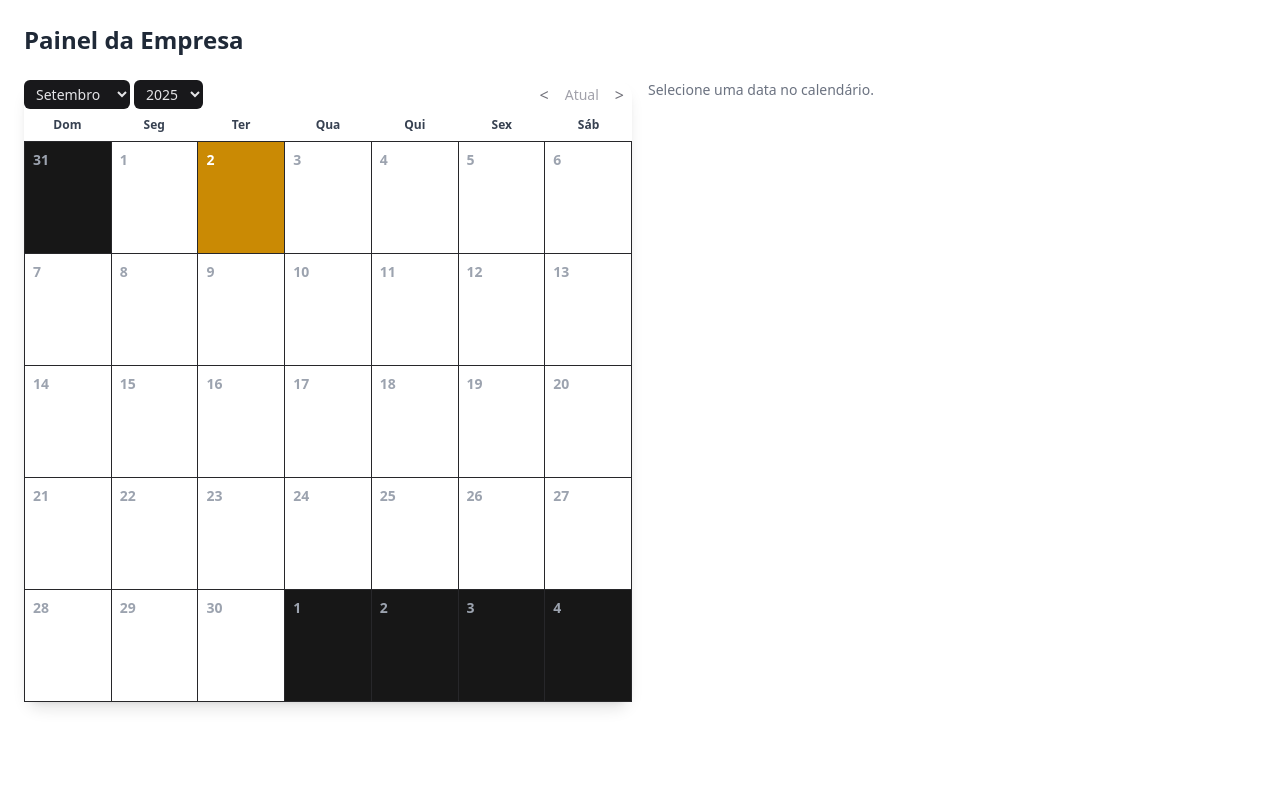
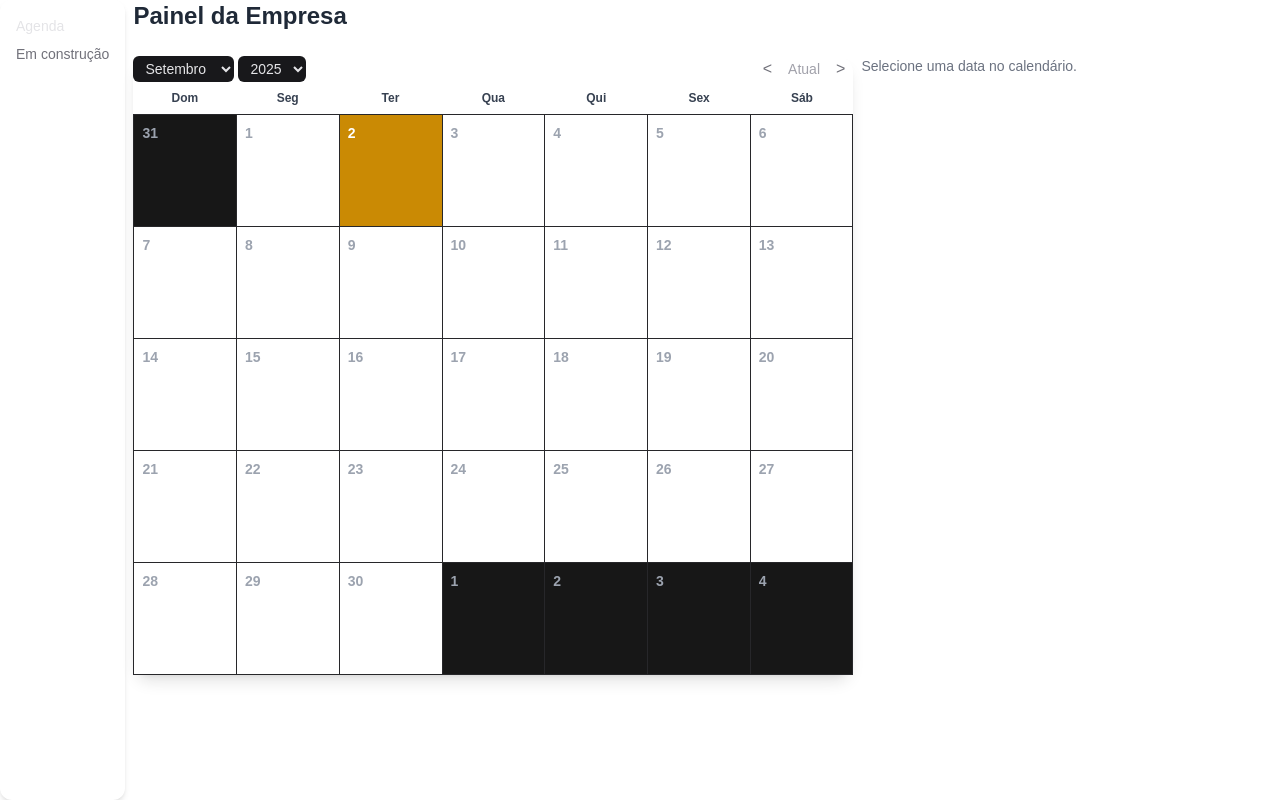
Before and after one commit to Gleis0nLemos/agendio-front, a Next.js app: page / in a window 1280 px wide. Built offline with nearby package versions, Linux system fonts and the light colour scheme.

Commit message:
feat: added a sidebar to navegation

```diff
--- a/src/app/globals.css
+++ b/src/app/globals.css
@@ -19,6 +19,10 @@ select::-webkit-scrollbar {
 select::-webkit-scrollbar-thumb {
   background: #222; /* cor escura */
   border-radius: 8px;
+}
+
+body {
+  font-family: Arial, Helvetica, sans-serif
 }
 
 
--- a/src/app/page.tsx
+++ b/src/app/page.tsx
@@ -97,17 +97,48 @@
 import { useState } from "react";
 import Calendar from "@/components/Calendar";
 import AppointmentList from "@/components/AppointmentList";
+import Sidebar from "@/components/Sidebar";
 
 export default function DashboardPage() {
   const [selectedDate, setSelectedDate] = useState<Date | null>(null);
+  const [currentSection, setCurrentSection] = useState("agenda");
 
   return (
-    <main className="min-h-screen p-6 bg-background">
-      <h1 className="text-2xl font-bold mb-6">Painel da Empresa</h1>
+    <main className="min-h-screen bg-background flex justify-center">
+      <div className="w-full max-w-7xl">
+        <div className="flex items-start gap-2">
+          <div className="flex-none">
+            <Sidebar onChangeSection={setCurrentSection} />
+          </div>
 
-      <div className="grid grid-cols-1 md:grid-cols-2 gap-4">
-        <Calendar onSelectDate={setSelectedDate} />
-        <AppointmentList date={selectedDate} />
+          {/* Área principal (título + conteúdo) */}
+          <div className="flex-1">
+            <div className="flex items-center justify-between mb-6">
+              <h1 className="text-2xl font-bold">Painel da Empresa</h1>
+            </div>
+
+            {currentSection === "agenda" && (
+              <div className="flex flex-col md:flex-row gap-2">
+                <div className="flex-none w-full md:w-[720px]">
+                  <Calendar onSelectDate={setSelectedDate} />
+                </div>
+
+                <div className="flex-none w-full md:w-[420px]">
+                  <AppointmentList date={selectedDate} />
+                </div>
+              </div>
+            )}
+
+            {currentSection === "empresa" && (
+              <div className="p-4 bg-neutral-900 rounded-xl text-center">
+                <h2 className="text-xl font-semibold mb-4">Dados da Empresa</h2>
+                <p className="text-gray-400">
+                  Aqui ficará a futura seção de dados da empresa…
+                </p>
+              </div>
+            )}
+          </div>
+        </div>
       </div>
     </main>
   );
--- /dev/null
+++ b/src/components/Sidebar.tsx
@@ -0,0 +1,39 @@
+// src/components/Sidebar.tsx
+"use client";
+import { useState } from "react";
+interface SidebarProps {
+  onChangeSection?: (section: string) => void;
+}
+
+export default function Sidebar({ onChangeSection }: SidebarProps) {
+  const [active, setActive] = useState("agenda");
+
+  const handleClick = (section: string) => {
+    setActive(section);
+    if (onChangeSection) onChangeSection(section);
+  };
+
+  return (
+    <aside className="w-auto min-h-screen text-zinc-500 p-4 rounded-xl shadow-md">
+      <nav className="flex flex-col space-y-2">
+        <button
+          onClick={() => handleClick("agenda")}
+          className={`flex items-center gap-2 rounded-lg text-sm
+            ${active === "agenda" ? "text-zinc-200" : "hover:text-zinc-400"}
+          `}
+        >
+          Agenda
+        </button>
+
+        <button
+          onClick={() => handleClick("empresa")}
+          className={`flex items-center gap-2 rounded-lg text-sm
+            ${active === "empresa" ? "text-zinc-200" : "hover:text-zinc-400"}
+          `}
+        >
+          Em construção
+        </button>
+      </nav>
+    </aside>
+  );
+}
```
